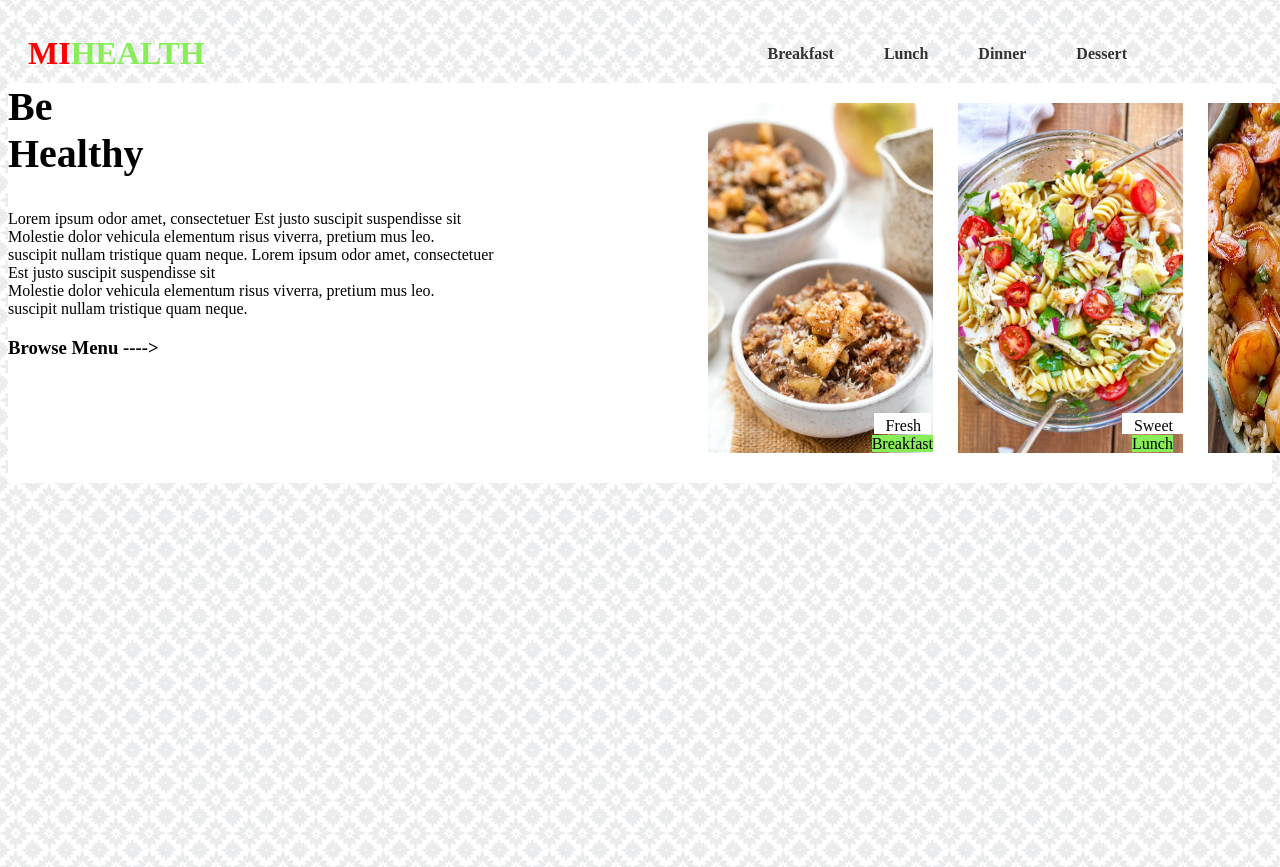
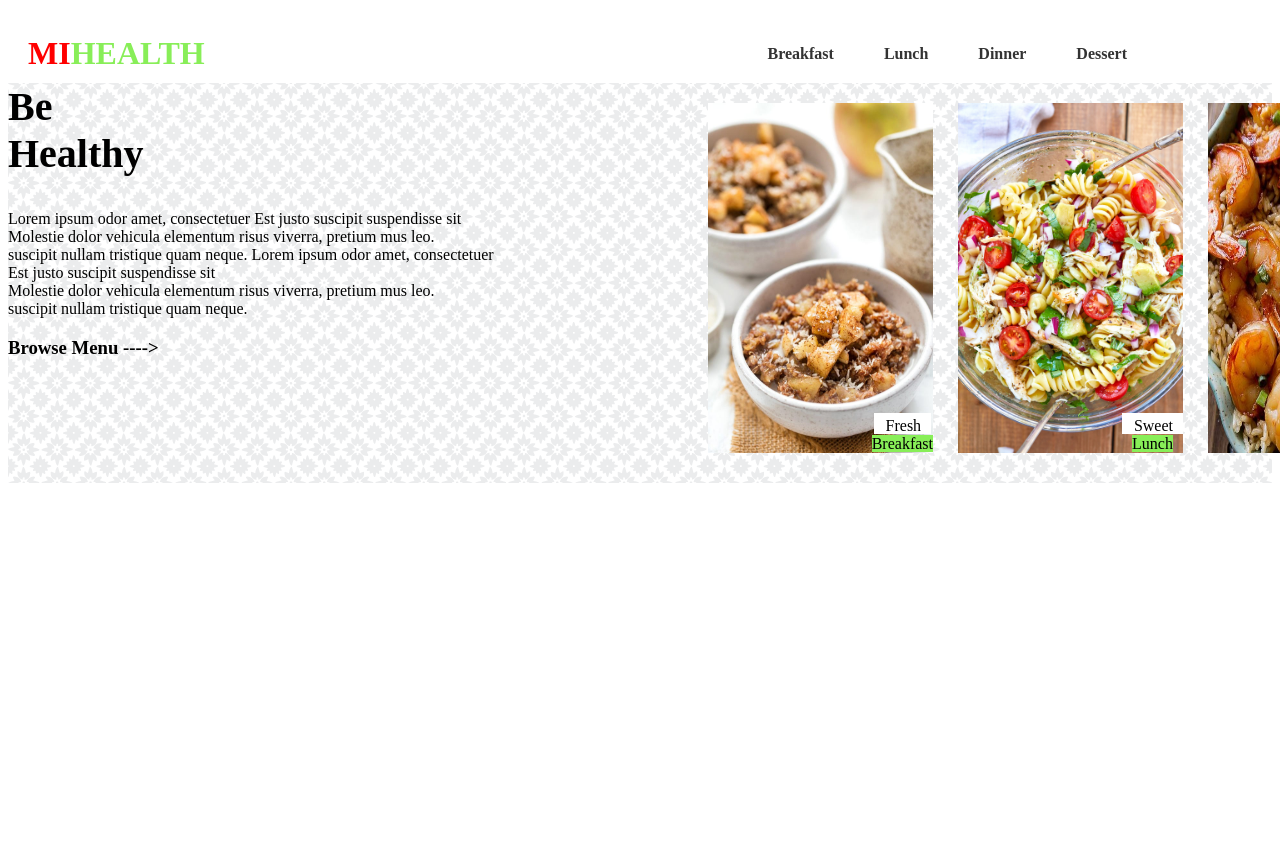
Before and after one commit to boynamedjack47/mihealthproject, a plain HTML site: page index.html in a window 1280 px wide. Shown: the top 867 px of the page. Drawn offline with Linux system fonts and the light colour scheme.

Commit message:
adding changes

```diff
--- a/styles.css
+++ b/styles.css
@@ -61,7 +61,8 @@
   }
   .breakfast {
       background-color: #88ee58;g
-      padding: 4px 10px 0px 12px;
+
+
   }
 
 
@@ -93,13 +94,13 @@
 
 
   body {
-      background-image: url('images/moroccan-flower.png');
-      background-repeat: repeat;
-      background-size: auto;
-      background-position: top left;
+
   }
 
-  .main {background-color: white;
+  .main {  background-image: url('images/moroccan-flower.png');
+    background-repeat: repeat;
+    background-size: auto;
+    background-position: top left;
 height: 400px;
 margin-top: -40px;
 }
```
